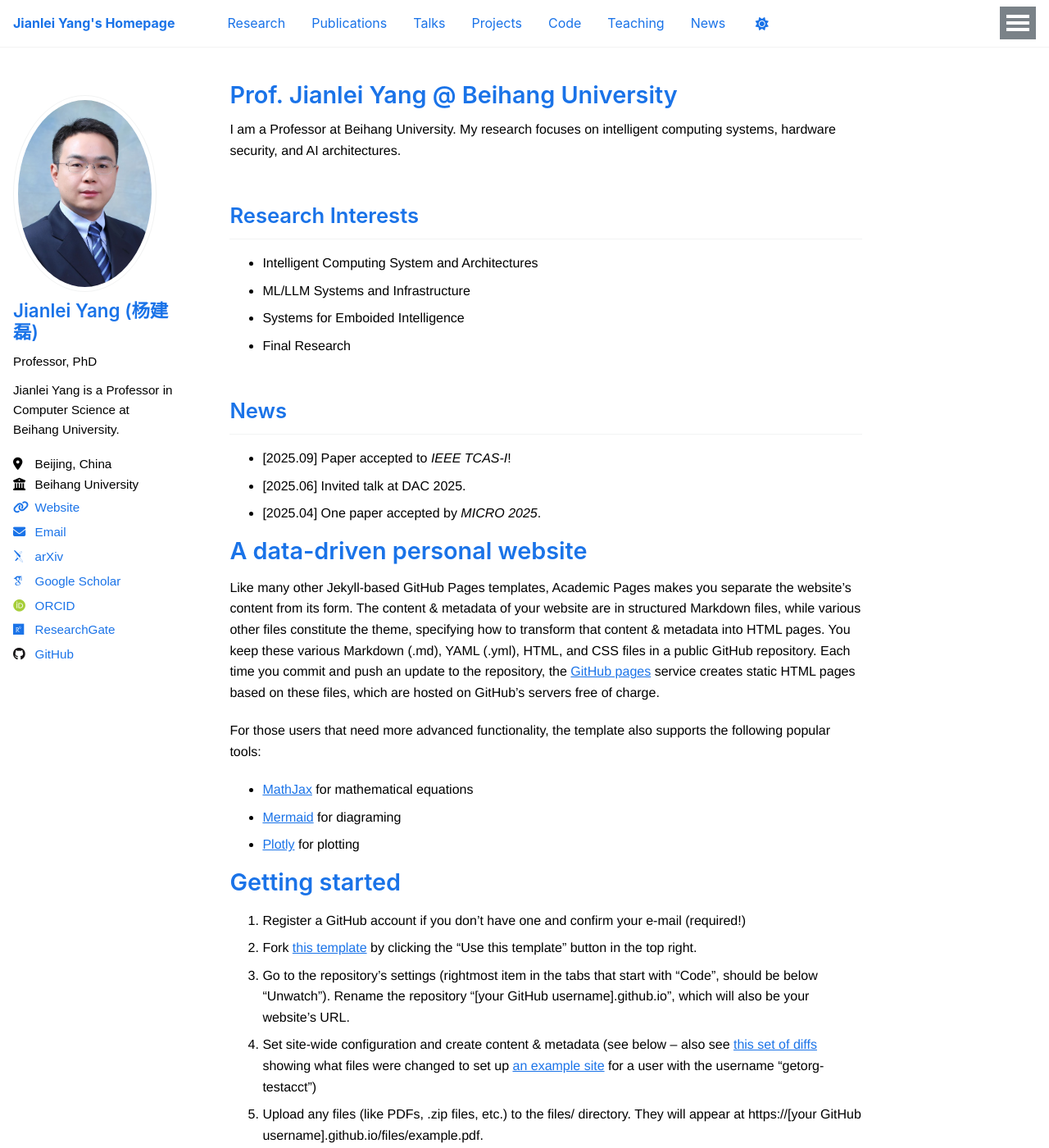
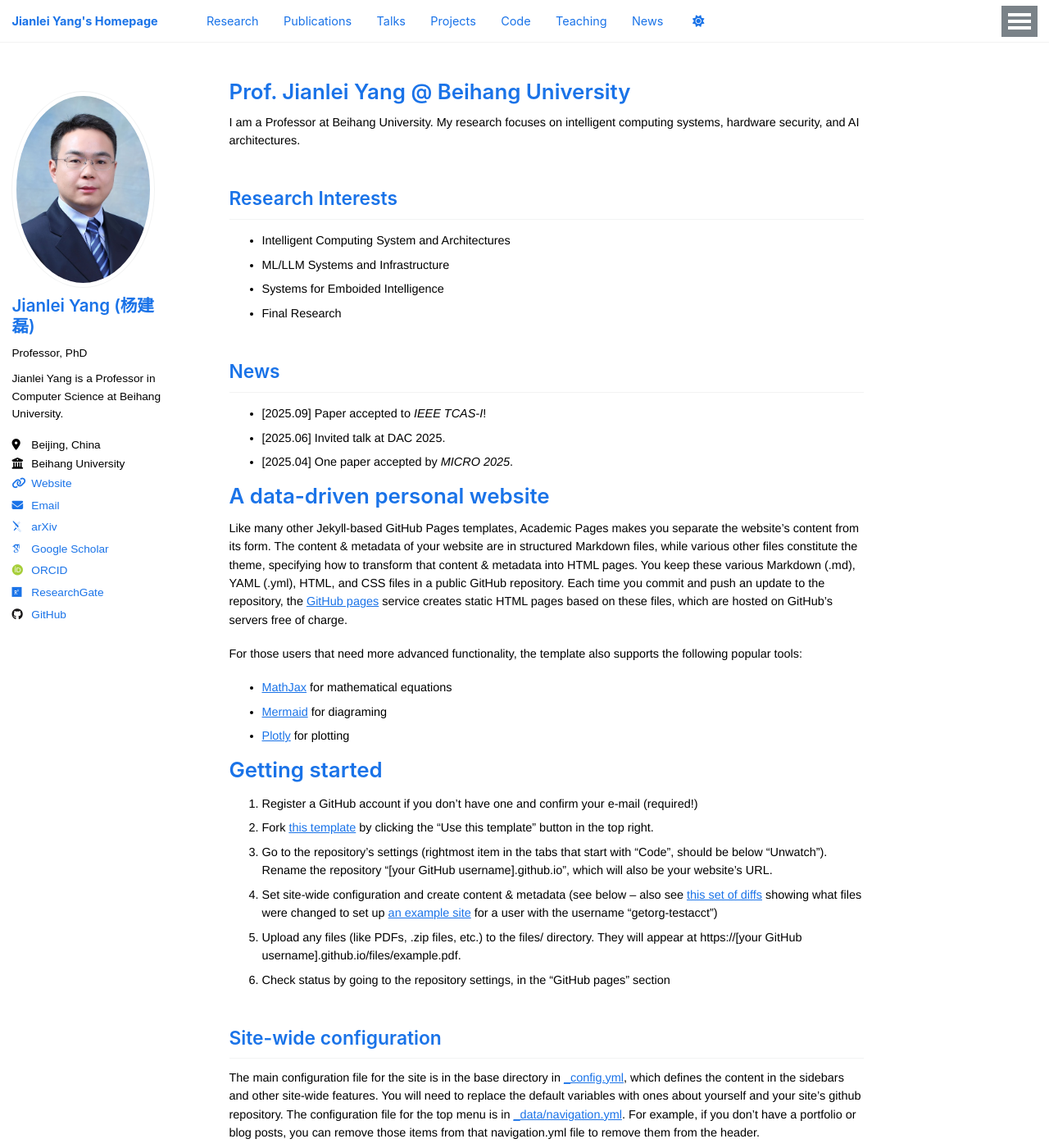
Before and after one commit to dogrush/dogrush.github.io, a Jekyll site: the page built from _pages/about.md, in a window 1280 px wide and 1400 px high. Shown: the whole window at 82% size. Built offline with Jekyll 4.4.1, drawn with Linux system fonts in a browser that asks for light colours; some web fonts are replaced.

Commit message:
modified:   _sass/_custom.scss

```diff
--- a/_sass/_custom.scss
+++ b/_sass/_custom.scss
@@ -1,9 +1,11 @@
 /* =============================================================
-   AcademicPages 完整样式配置（优化字号 + 导航栏粗体）
+   AcademicPages 完整样式配置（缩小正文与侧边栏字号1号）
+   - 导航栏字号保持原始
+   - 标题、正文、侧边栏统一缩小
    ============================================================= */
 
 /* =======================
-   1. 正文字体（正文）
+   1. 正文字体（正文页）
    ======================= */
 body,
 html,
@@ -13,30 +15,28 @@ p,
 .main-content {
   color: #000000 !important;
   font-family: "Noto Sans SC", "PingFang SC", "Microsoft YaHei", "Helvetica Neue", Arial, sans-serif !important;
-  line-height: 1.6 !important;
-  font-size: 1rem !important;  /* 默认 16px */
+  line-height: 1.55 !important;       /* 行高略微减小 */
+  font-size: 0.95rem !important;       /* 原 1rem 缩小1号 */
 }
 
 /* =======================
    2. 页面标题 / 所有 h1~h6
    ======================= */
-/* 页面 title */
 .post-title,
 .page-title {
   color: #1A73E8 !important;   /* 科技蓝 */
   font-weight: 600 !important;  /* 粗体 */
-  font-size: 1.6rem !important; /* 缩小字体，原来约 2rem */
+  font-size: 1.5rem !important; /* 缩小字体 */
   line-height: 1.3 !important;
   margin-bottom: 0.5rem;
 }
 
-/* 普通 h1~h6 */
-h1 { color: #1A73E8 !important; font-weight: 600; font-size: 1.8rem !important; }
-h2 { color: #1A73E8 !important; font-weight: 600; font-size: 1.6rem !important; }
-h3 { color: #1A73E8 !important; font-weight: 600; font-size: 1.4rem !important; }
-h4 { color: #1A73E8 !important; font-weight: 600; font-size: 1.25rem !important; }
-h5 { color: #1A73E8 !important; font-weight: 600; font-size: 1.1rem !important; }
-h6 { color: #1A73E8 !important; font-weight: 600; font-size: 1rem !important; }
+h1 { color: #1A73E8 !important; font-weight: 600; font-size: 1.7rem !important; }
+h2 { color: #1A73E8 !important; font-weight: 600; font-size: 1.5rem !important; }
+h3 { color: #1A73E8 !important; font-weight: 600; font-size: 1.35rem !important; }
+h4 { color: #1A73E8 !important; font-weight: 600; font-size: 1.2rem !important; }
+h5 { color: #1A73E8 !important; font-weight: 600; font-size: 1.05rem !important; }
+h6 { color: #1A73E8 !important; font-weight: 600; font-size: 0.95rem !important; }
 
 /* =======================
    3. 链接样式（科技蓝 → hover 砖红）
@@ -75,13 +75,13 @@ a:focus {
 }
 
 /* =======================
-   5. Sidebar 样式（略小字体）
+   5. Sidebar 样式（文字缩小）
    ======================= */
 .sidebar,
 .sidebar p,
 .sidebar li {
-  font-size: 0.95rem !important;   /* 略小于正文 */
-  line-height: 1.2;
+  font-size: 0.9rem !important;       /* 原 0.95rem 再减小一点 */
+  line-height: 1.15;
   color: #000000 !important;
   text-decoration: none;
   font-family: "Noto Sans SC", "PingFang SC", "Microsoft YaHei", sans-serif !important;
```
